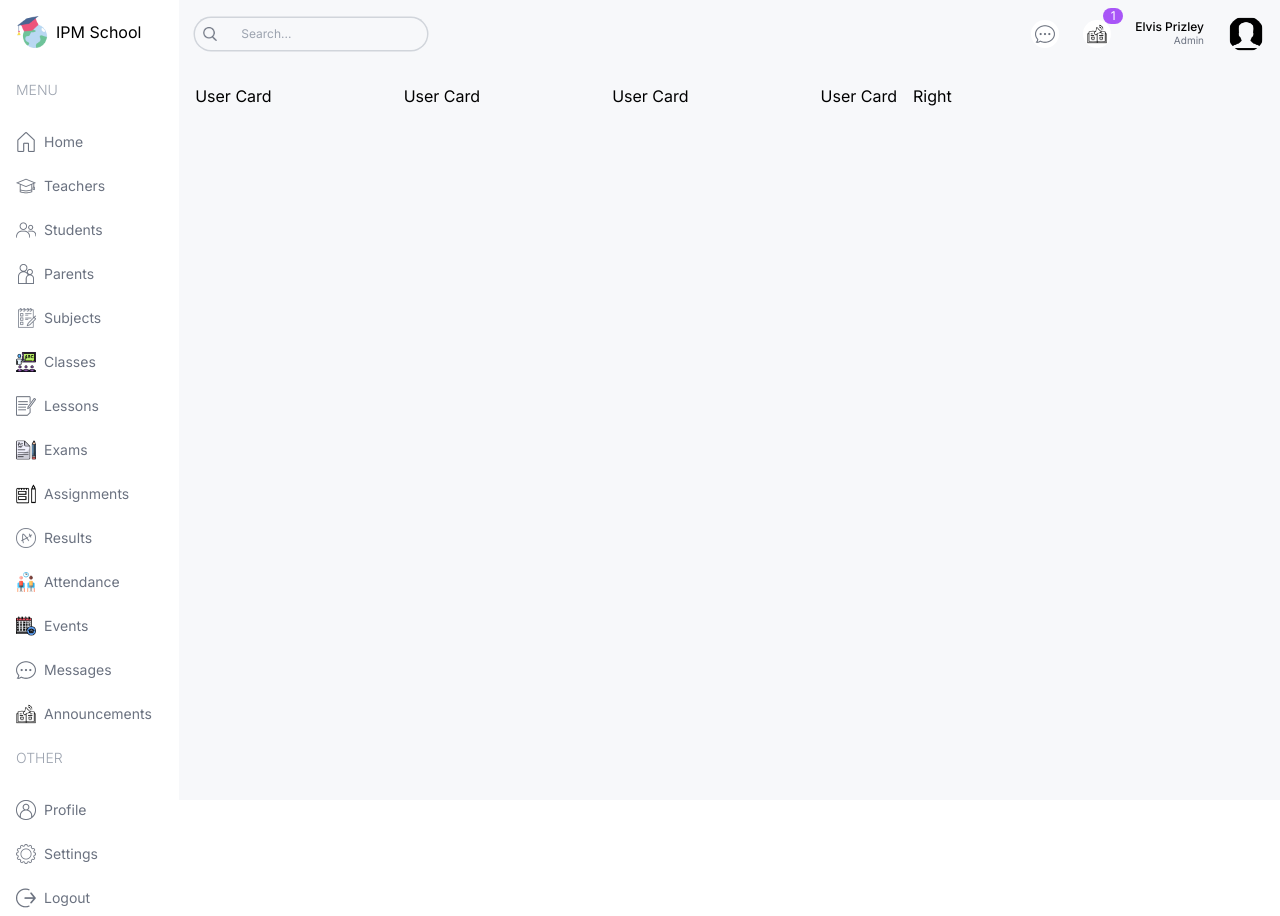
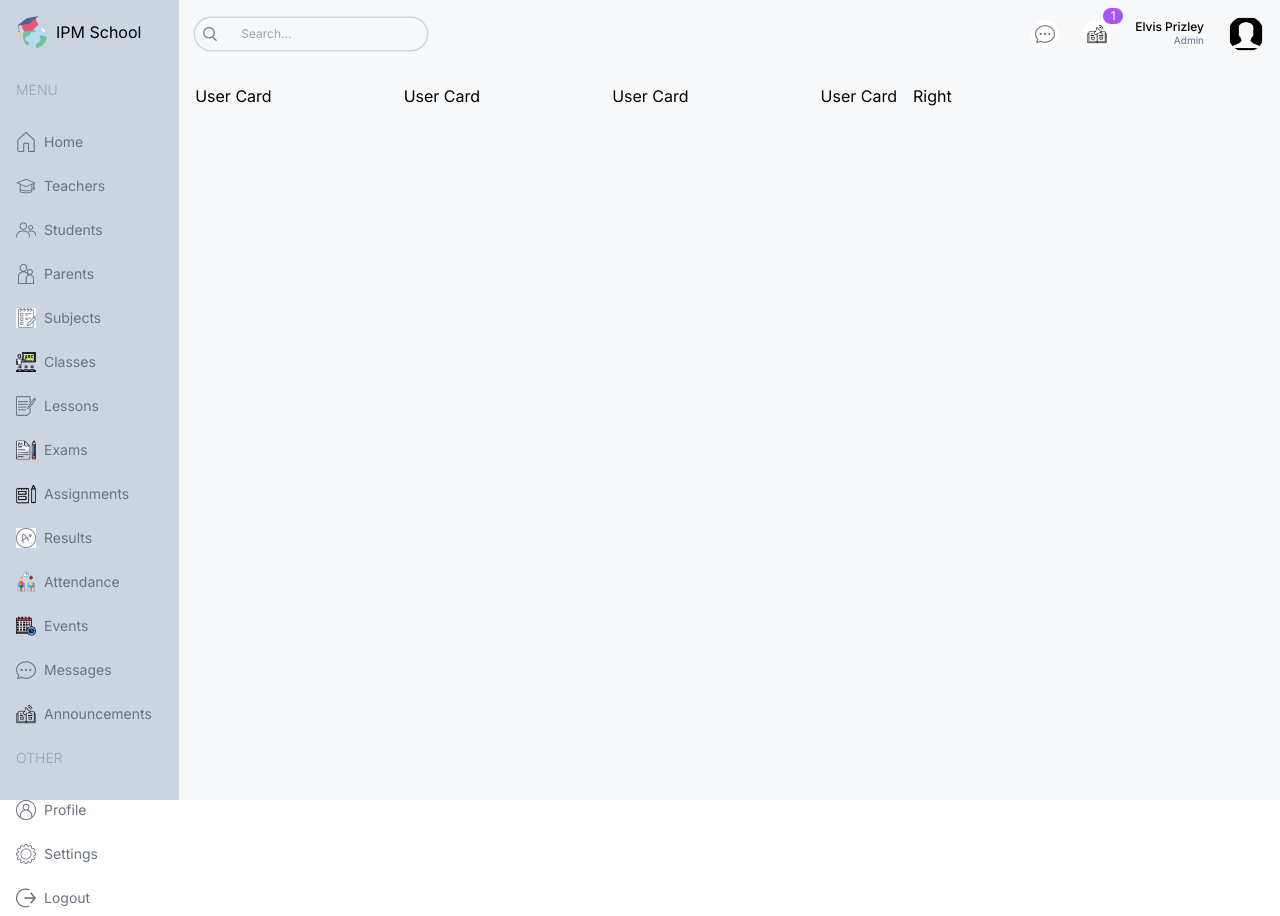
Before and after one commit to abilioepalanga/School-Management-Dashboard, a Next.js app: page /admin in a window 1280 px wide. Built offline with nearby package versions, Linux system fonts and the light colour scheme.

Commit message:
Add color in left content

```diff
--- a/src/app/(dashboard)/layout.tsx
+++ b/src/app/(dashboard)/layout.tsx
@@ -11,7 +11,7 @@ export default function DashboardRootLayout({
     return (
         <div className="h-screen flex">
             {/*Left */}
-            <div className="w-[14%] md:w[8%] lg:w-[16%] xl:w-[14%]  p-4">
+            <div className="w-[14%] md:w[8%] lg:w-[16%] xl:w-[14%] bg-slate-300 p-4">
                 <Link
                     href="/"
                     className="flex items-center justify-center lg:justify-start gap-2"
--- a/src/components/Menu.tsx
+++ b/src/components/Menu.tsx
@@ -121,7 +121,7 @@ const Menu = () => {
         <div className="mt-4 text-sm">
             {menuItems.map((i) => (
                 <div className="flex flex-col gap-2" key={i.title}>
-                    <span className="hidden lg:block text-gray-400 font-light my-4">
+                    <span className="hidden lg:block text-gray-400  font-light my-4">
                         {i.title}
                     </span>
                     {i.items.map((item) => (
```
